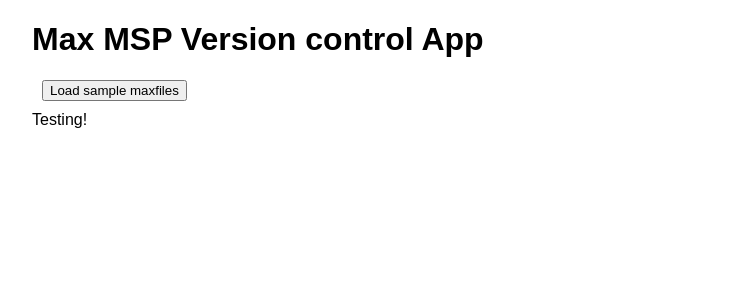
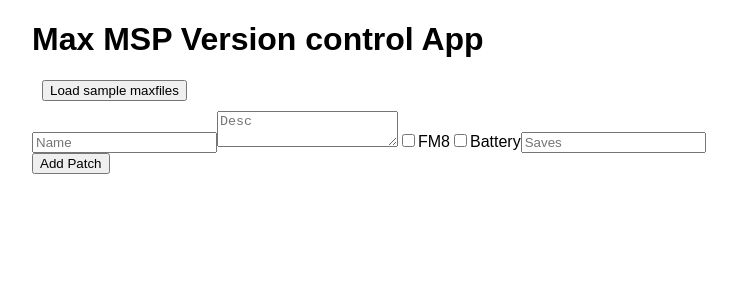
Before and after one commit to DavidThorpe71/maxmspreacttester, a React (Create React App) app in the folder max-app/: page / in a window 1280 px wide. Shown: the top 300 px of the page, without its empty margins (258-995 px from the left). Built offline with nearby package versions, Linux system fonts and the light colour scheme.

Commit message:
Added addPatch method

```diff
--- a/max-app/package.json
+++ b/max-app/package.json
@@ -3,9 +3,8 @@
   "version": "0.1.0",
   "private": true,
   "dependencies": {
-    "react": "^16.2.0",
-    "react-dom": "^16.2.0",
-    "react-router": "^4.2.0",
+    "react": "^16.3.0-alpha.1",
+    "react-dom": "^16.3.0-alpha.1",
     "react-router-dom": "^4.2.2",
     "react-scripts": "1.1.1"
   },
--- a/max-app/src/Components/AddPatchForm.js
+++ b/max-app/src/Components/AddPatchForm.js
@@ -1,31 +1,45 @@
 import React from 'react';
 
 class AddPatchForm extends React.Component {
-    // nameRef = React.createRef();
-    // descRef = React.createRef();
-    // pluginsRef = React.createRef();
-    // savesRef = React.createRef();
+    nameRef = React.createRef();
+    descRef = React.createRef();
+    fm8Ref = React.createRef();
+    batteryRef = React.createRef();
+    savesRef = React.createRef();
 
-    // createPatch = (e) => {
-    //     e.preventDefault();
-    //     const patch = {
-    //         name: this.nameRef.value.value,
-    //         desc: this.descRef.value.value,
-    //         plugins: this.pluginsRef.value.value,
-    //         saves: this.savesRef.value.value,
-    //     }
-    // }
+    createPatch = (e) => {
+        e.preventDefault();
+        const patch = {
+            created: Date.now(),
+            name: this.nameRef.value.value,
+            desc: this.descRef.value.value,
+            plugins: {
+                fm8: this.fm8Ref.value.checked,
+                battery: this.batteryRef.value.checked,
+            },
+            saves: {
+                save1: {
+                    date: Date.now(),
+                    text: this.savesRef.value.value
+                }
+            }
+        }
+        console.log(this.fm8Ref);
+        this.props.addPatch(patch);
+    }
 
     render() {
         return (
-            // <form className="patch-edit" onSubmit={this.createPatch}>
-            //     <input name="name" ref={this.nameRef} type="text" placeholder="name" />
-            //     <input name="desc" ref={this.descRef} type="text" placeholder="desc" />
-            //     <input name="plugins" ref={this.pluginsRef} type="text" placeholder="plugins" />
-            //     <input name="saves" ref={this.savesRef} type="text" placeholder="saves" />
-            //     <button type="submit">Add Patch</button>
-            // </form>
-            <div className="test">Testing!</div>
+            <form className="patch-edit" onSubmit={this.createPatch}>
+                <input name="name" ref={this.nameRef} type="text" placeholder="Name" />
+                <textarea name="desc" ref={this.descRef} placeholder="Desc"></textarea>
+                <input id="fm8tick" ref={this.fm8Ref} name="fm8" type="checkbox" />
+                <label for="fm8tick">FM8</label>
+                <input id="batterytick" ref={this.batteryRef} name="battery" type="checkbox" />
+                <label for="batterytick">Battery</label>
+                <input name="saves" ref={this.savesRef} type="text" placeholder="Saves" />
+                <button type="submit">Add Patch</button>
+            </form>
         )
     }
 }
--- a/max-app/src/Components/App.js
+++ b/max-app/src/Components/App.js
@@ -12,7 +12,7 @@ class App extends Component {
   };
 
   addPatch = (patch) => {
-    const maxfiles = {...this.state.maxfiles};
+    const maxfiles = { ...this.state.maxfiles };
     maxfiles[`patch${Date.now()}`] = patch;
     this.setState({
       maxfiles
@@ -28,7 +28,7 @@ class App extends Component {
       <div className="Max-App">
         <Header />
         <LoadData loadSampleData={this.loadSampleData} />
-        <AddPatchForm />
+        <AddPatchForm addPatch={this.addPatch} />
         {Object.keys(this.state.maxfiles).map(key => (
           <Maxfile
             key={key}
```
Also changed, not shown: 1 other file (tests, documents, lock files or other folders).
